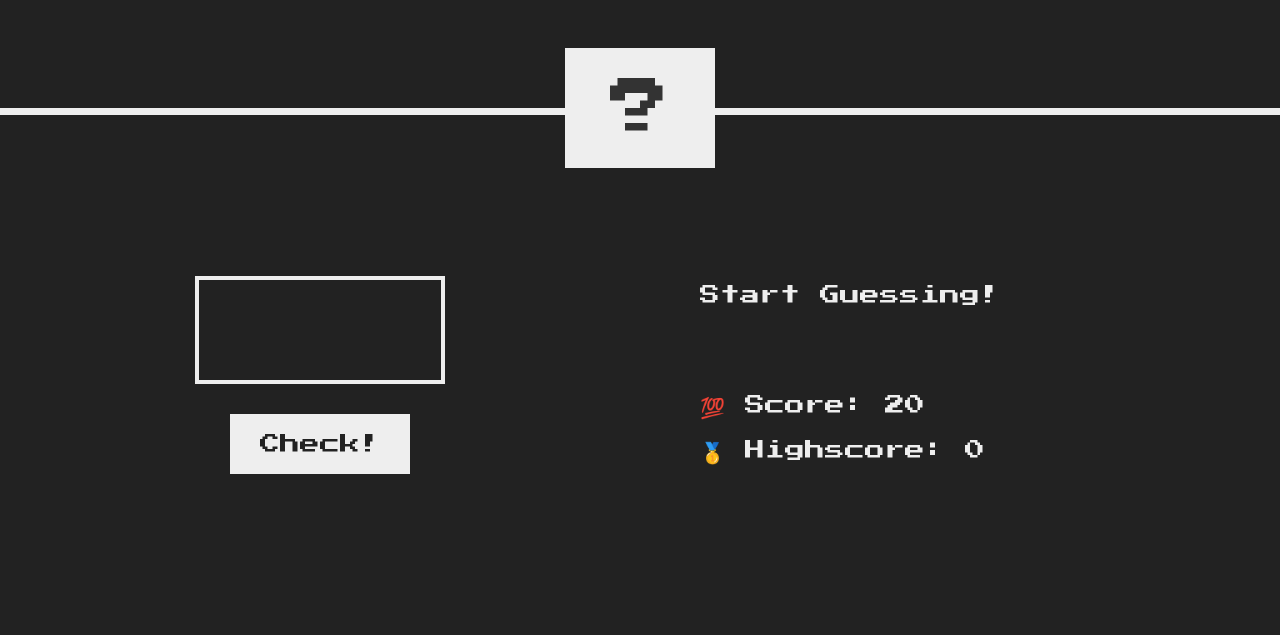
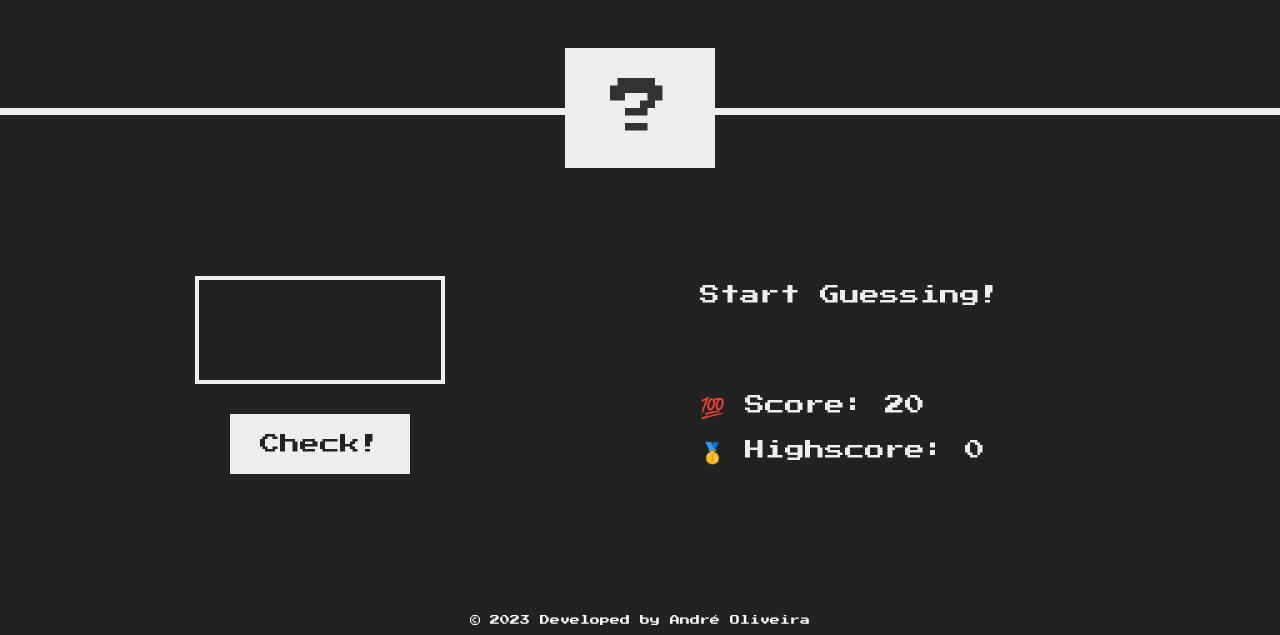
Before and after one commit to it0na72/Guess-my-number, a plain HTML site: page index.html in a window 1280 px wide. Shown: the part 165-800 px from the top of the page. Drawn offline with Linux system fonts and the light colour scheme.

Commit message:
added fixed footer

```diff
--- a/index.html
+++ b/index.html
@@ -28,6 +28,11 @@
         </p>
       </section>
     </main>
+    <footer id="footer">
+      <a href="https://github.com/it0na72" target="_blank">
+        © 2023 Developed by André Oliveira
+      </a>
+    </footer>
     <script src="script.js"></script>
   </body>
 </html>
--- a/style.css
+++ b/style.css
@@ -116,6 +116,20 @@
 
 .label-score {
   margin-bottom: 2rem;
+}
+
+footer {
+  position: fixed;
+  left: 0;
+  bottom: 0;
+  width: 100%;
+  padding: 1rem 0;
+  text-align: center;
+}
+
+footer a {
+  text-decoration: none;
+  color: white;
 }
 
 /* Default styles */
```
